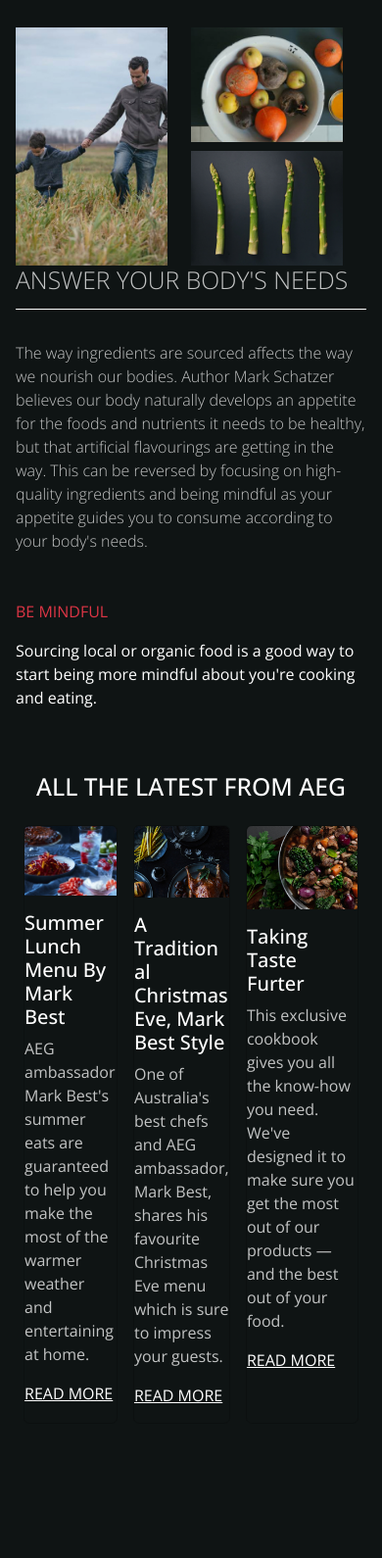
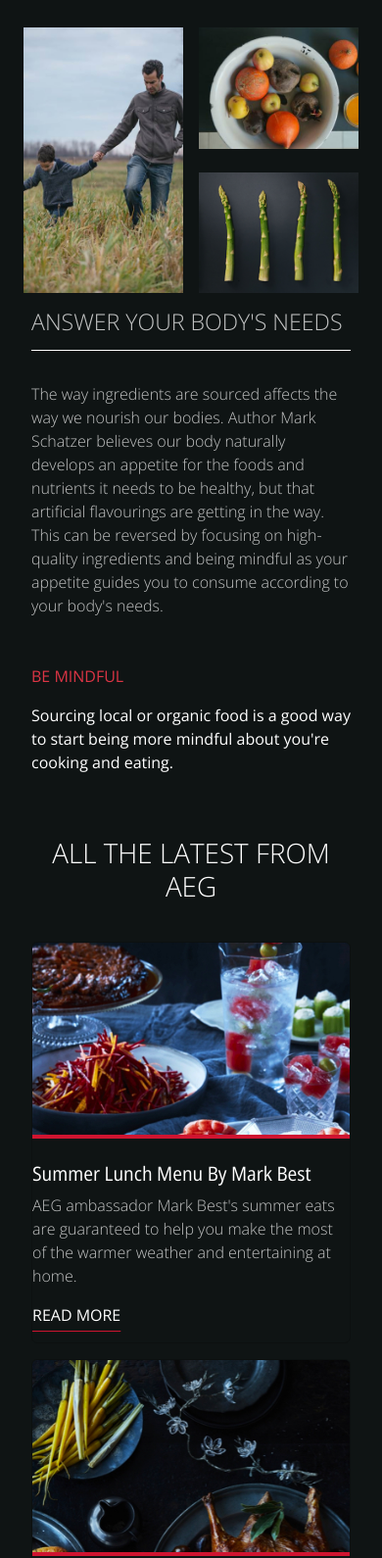
Before and after one commit to jamesedwardbaldonadoii/orchard-fed-test, a website built with webpack: page src/index.html in a window 390 px wide. Shown: the part 37-1627 px from the top of the page at 98% size. Before the commit the page ends 1514 px from the top, so only its background shows below. Built offline with nearby package versions, Linux system fonts and the light colour scheme.

Commit message:
fix layout and responsiveness and add animation

```diff
--- /dev/null
+++ b/postcss.config.js
@@ -0,0 +1,7 @@
+// postcss.config.js
+module.exports = {
+    plugins: [
+        require('autoprefixer')
+        // You can add other PostCSS plugins here if needed
+    ]
+};
--- a/src/index.html
+++ b/src/index.html
@@ -3,6 +3,12 @@
 <head>
   <meta charset="UTF-8">
   <meta name="viewport" content="width=device-width, initial-scale=1.0">
+  <meta http-equiv="X-UA-Compatible" content="IE=edge">
+
+  <meta name="description" content="Orchard Fed Test">
+  <meta name="author" content="My Name Is Orchard">
+  <meta name="keywords" content="orchard, fed, test">
+
   <title>Orchard Fed Test</title>
 </head>
 <body>
@@ -11,37 +17,31 @@
   </header>
 
   <main class="container py-4 px-3 mx-auto">
-
-    <section class="d-flex flex-column flex-md-row flex-lg-nowrap flex-sm-wrap flex-md-wrap">
-      <div class="d-flex flex-row flex-grow-1 ">
-        <a>
+    <section class="d-flex flex-column flex-lg-row">
+      <div class="d-flex flex-row image-wrapper m-md-auto mb-sm-3">
         <img
-            class="img-fluid"
+          class="px-2 px-lg-3 w-50"
           src="assets/images/component-01/Image-01.jpg"
           srcset="assets/images/component-01/Image-01.jpg 1x, assets/images/component-01/Image-01@2x.jpg 2x"
           alt="Image 01">
-        </a>
-        <div class="d-flex flex-column justify-content-between px-4">
-          <a>
+
+        <div class="d-flex flex-column px-lg-3 px-2 w-50">
           <img
-              class="img-fluid"
+            class="w-100"
             src="assets/images/component-01/Image-02.jpg"
             srcset="assets/images/component-01/Image-02.jpg 1x, assets/images/component-01/Image-02@2x.jpg 2x"
             alt="Image 02">
-          </a>
 
-          <a>
           <img
-              class="img-fluid"
+            class="w-100 mt-4"
             src="assets/images/component-01/Image-03.jpg"
             srcset="assets/images/component-01/Image-03.jpg 1x, assets/images/component-01/Image-03@2x.jpg 2x"
             alt="Image 03">
-          </a>
         </div>
       </div>
 
-      <article class="w-100 mt-xs-4" style="max-width: 500px;">
-        <h2 class="text-white text-opacity-75 fw-light">ANSWER YOUR BODY'S NEEDS</h2>
+      <article class="w-100 mt-xs-4 mt-lg-0 mt-3 m-auto px-3 answer-body-wrapper">
+        <h2 class="text-white text-opacity-75 fw-light fs-3">ANSWER YOUR BODY'S NEEDS</h2>
 
         <p class="text-white text-opacity-75 fw-light my-5 ">The way ingredients are sourced affects the way we nourish our bodies. Author Mark Schatzer believes our body naturally develops an appetite for the foods and nutrients it needs to be healthy, but that artificial flavourings are getting in the way. This can be reversed by focusing on high-quality ingredients and being mindful as your appetite guides you to consume according to your body's needs.</p>
 
@@ -55,49 +55,55 @@
       </article>
     </section>
 
-    <section class="mt-5">
-      <h2 class="text-center">ALL THE LATEST FROM AEG</h2>
+    <section class="mt-5 ms-sm-6 px-3">
+      <h2 class="text-center fw-light fs-1">ALL THE LATEST FROM AEG</h2>
 
-      <div class="d-flex mt-4">
-        <article class="card mx-2 bg-transparent">
+      <div class="d-flex mt-4 blog-post flex-column flex-lg-row">
+        <article class="card bg-transparent flex-grow-1 w-100 mx-auto mx-lg-2 mt-3">
+          <div class="blog-post__image-container">
             <img
               class="card-img-top img-fluid"
               src="assets/images/component-02/Image-01.jpg"
               srcset="assets/images/component-02/Image-01.jpg 1x, assets/images/component-02/Image-01@2x.jpg 2x"
               alt="Image 01">
+          </div>
 
           <div class="card-body px-0">
-            <h5 class="card-title text-white">Summer Lunch Menu By Mark Best</h5>
-            <p class="card-text text-white text-opacity-75">AEG ambassador Mark Best's summer eats are guaranteed to help you make the most of the warmer weather and entertaining at home.</p>
-            <a href="#" class="card-link text-white">READ MORE</a>
+            <h5 class="card-title text-white fs-5 mt-2 fw-normal">Summer Lunch Menu By Mark Best</h5>
+            <p class="card-text text-white text-opacity-75 fw-lighter">AEG ambassador Mark Best's summer eats are guaranteed to help you make the most of the warmer weather and entertaining at home.</p>
+            <a href="#" class="card-link">READ MORE</a>
           </div>
         </article>
 
-        <article class="card mx-2 bg-transparent">
+        <article class="card bg-transparent flex-grow-1 w-100 mx-auto mx-lg-2 mt-3">
+          <div class="blog-post__image-container ">
             <img
               class="card-img-top img-fluid"
               src="assets/images/component-02/Image-02.jpg"
               srcset="assets/images/component-02/Image-02.jpg 1x, assets/images/component-02/Image-02@2x.jpg 2x"
               alt="Image 02">
+          </div>
 
           <div class="card-body px-0">
-            <h5 class="card-title text-white">A Traditional Christmas Eve, Mark Best Style</h5>
-            <p class="card-text text-white text-opacity-75">One of Australia's best chefs and AEG ambassador, Mark Best, shares his favourite Christmas Eve menu which is sure to impress your guests.</p>
-            <a href="#" class="card-link text-white">READ MORE</a>
+            <h5 class="card-title text-white fs-5 mt-2 fw-normal">A Traditional Christmas Eve, Mark Best Style</h5>
+            <p class="card-text text-white text-opacity-75 fw-lighter">One of Australia's best chefs and AEG ambassador, Mark Best, shares his favourite Christmas Eve menu which is sure to impress your guests.</p>
+            <a href="#" class="card-link">READ MORE</a>
           </div>
         </article>
 
-        <article class="card mx-2 bg-transparent">
+        <article class="card bg-transparent flex-grow-1 w-100 mx-auto mx-lg-2 mt-3">
+          <div class="blog-post__image-container ">
             <img
               class="card-img-top img-fluid"
               src="assets/images/component-02/Image-03.jpg"
               srcset="assets/images/component-02/Image-03.jpg 1x, assets/images/component-02/Image-03@2x.jpg 2x"
               alt="Image 02">
+          </div>
 
           <div class="card-body px-0">
-            <h5 class="card-title text-white">Taking Taste Furter</h5>
-            <p class="card-text text-white text-opacity-75">This exclusive cookbook gives you all the know-how you need. We've designed it to make sure you get the most out of our products — and the best out of your food.</p>
-            <a href="#" class="card-link text-white">READ MORE</a>
+            <h5 class="card-title text-white fs-5 mt-2 fw-normal">Taking Taste Furter</h5>
+            <p class="card-text text-white text-opacity-75 fw-lighter">This exclusive cookbook gives you all the know-how you need. We've designed it to make sure you get the most out of our products — and the best out of your food.</p>
+            <a href="#" class="card-link">READ MORE</a>
           </div>
         </article>
       </div>
--- a/src/index.scss
+++ b/src/index.scss
@@ -28,3 +28,59 @@ article > h2 {
 		position: absolute;
 	}
 }
+
+.answer-body-wrapper {
+	max-width: 500px;
+
+	@media (min-width: 500px) {
+		max-width: 100%;
+	}
+}
+
+.blog-post {
+	article {
+		max-width: 380px;
+	}
+
+	&__image-container {
+		max-width: 100%;
+		height: 100%;
+		max-height: 200px;
+		max-width: 380px;
+		overflow: hidden; /* Hide overflow to prevent image from spilling out */
+		border-bottom: 4px solid #CF1430;
+
+		@media (min-width: 1200px) {
+			max-height: 240px;
+		}
+
+		@media (min-width: 1400px) {
+			max-height: 280px;
+		}
+
+		img {
+			transition: transform 0.3s ease;
+		}
+
+		/* Scale the image when hovered */
+		&:hover {
+			img {
+				transform: scale(1.1);
+			}
+		}
+	}
+
+	.card-title {
+		font-family: 'OpenSans SemiCondensed';
+	}
+
+	.card-link {
+		text-underline-offset: .6em;
+		text-decoration-color: #CF1430;
+		color: $white;
+
+		&:hover {
+			color: $gray-600;
+		}
+	}
+}
--- a/webpack.config.js
+++ b/webpack.config.js
@@ -15,9 +15,10 @@ module.exports = {
       {
         test: /\.scss$/,
         use: [
-          'style-loader', // Adds CSS to the DOM by injecting a <style> tag
-          'css-loader',   // Interprets @import and url() like import/require() and will resolve them
-          'sass-loader'   // Compiles Sass to CSS
+          'style-loader',
+          'css-loader',
+          'sass-loader',
+          'postcss-loader'
         ]
       },
       {
```
Lines whose indentation alone changed are shown as unchanged.
